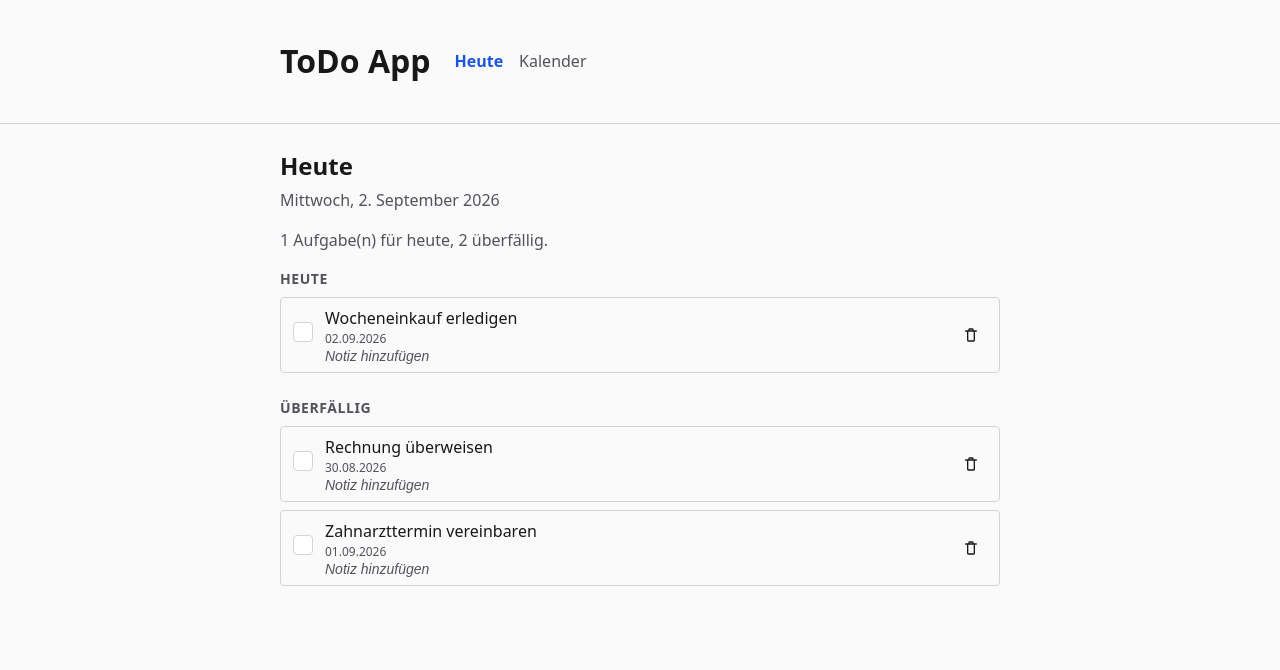
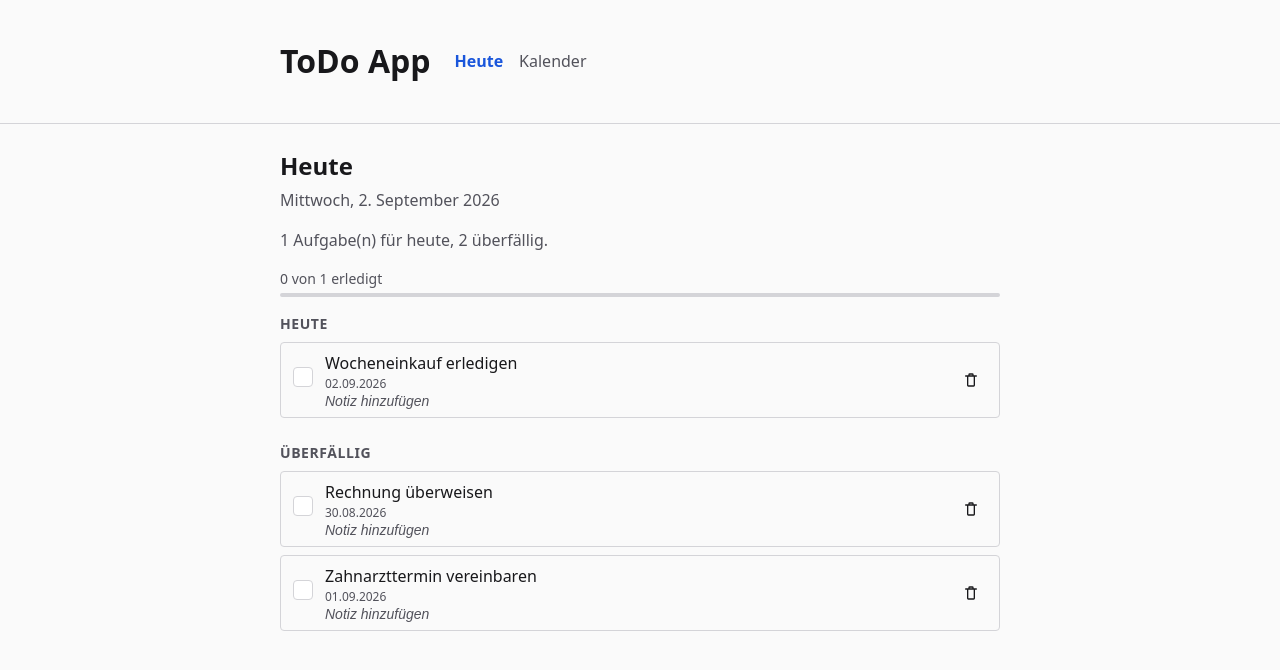
Before and after one commit to falkzilm/todo-app, an Angular app: page /heute in a window 1280 px wide. Shown: the top 670 px of the page. Built offline with nearby package versions, Linux system fonts and the light colour scheme.

Commit message:
feat(demoprojek-32): Git write operations (`add`/`commit`) are blocked by this run's permissi

```diff
--- a/src/app/core/services/task-store.service.ts
+++ b/src/app/core/services/task-store.service.ts
@@ -59,6 +59,18 @@ export class TaskStoreService {
       .filter((task) => !task.completed && task.dueDate !== null && task.dueDate < today)
       .sort((a, b) => (a.dueDate as string).localeCompare(b.dueDate as string));
   });
+
+  /** All tasks due today, regardless of completion state; used for the day's progress summary. */
+  private readonly allTodayTasks = computed(() => {
+    const today = this.currentDate();
+    return this.tasks().filter((task) => task.dueDate === today);
+  });
+
+  readonly todayTotalCount = computed(() => this.allTodayTasks().length);
+
+  readonly todayCompletedCount = computed(
+    () => this.allTodayTasks().filter((task) => task.completed).length,
+  );
 
   /** Latest tasks not yet written to storage; cleared once a write completes. */
   private pendingTasks: Task[] | null = null;
--- a/src/app/features/heute/heute-page/heute-page.component.html
+++ b/src/app/features/heute/heute-page/heute-page.component.html
@@ -2,6 +2,22 @@
 
 <section class="heute-page__summary" aria-label="Zusammenfassung">
   <p>{{ summaryText() }}</p>
+
+  @if (todayProgressText(); as progressText) {
+    <div class="heute-page__progress">
+      <p class="heute-page__progress-text">{{ progressText }}</p>
+      <div
+        class="heute-page__progress-track"
+        role="progressbar"
+        aria-valuemin="0"
+        aria-valuemax="100"
+        [attr.aria-valuenow]="todayProgressPercent()"
+        [attr.aria-valuetext]="progressText"
+      >
+        <div class="heute-page__progress-fill" [style.width.%]="todayProgressPercent()"></div>
+      </div>
+    </div>
+  }
 </section>
 
 <section class="heute-page__quick-add" aria-label="Schnellerfassung"></section>
--- a/src/app/features/heute/heute-page/heute-page.component.scss
+++ b/src/app/features/heute/heute-page/heute-page.component.scss
@@ -1,6 +1,29 @@
 .heute-page__summary {
   margin-bottom: var(--space-4);
   color: var(--color-text-muted);
+}
+
+.heute-page__progress {
+  margin-top: var(--space-2);
+}
+
+.heute-page__progress-text {
+  margin: 0 0 var(--space-1);
+  font-size: var(--font-size-sm);
+}
+
+.heute-page__progress-track {
+  height: var(--space-1);
+  border-radius: var(--radius-full);
+  background: var(--color-border);
+  overflow: hidden;
+}
+
+.heute-page__progress-fill {
+  height: 100%;
+  border-radius: var(--radius-full);
+  background: var(--color-accent);
+  transition: width var(--motion-duration-base) var(--motion-easing-standard);
 }
 
 .heute-page__empty-state {
--- a/src/app/features/heute/heute-page/heute-page.component.ts
+++ b/src/app/features/heute/heute-page/heute-page.component.ts
@@ -39,6 +39,20 @@ export class HeutePageComponent {
       : `${todayCount} Aufgabe(n) für heute, ${overdueCount} überfällig.`;
   });
 
+  private readonly todayTotalCount = this.taskStore.todayTotalCount;
+  private readonly todayCompletedCount = this.taskStore.todayCompletedCount;
+
+  /** `null` when there are no tasks due today, so the template can hide the indicator instead of showing a misleading "0 von 0". */
+  protected readonly todayProgressText = computed(() => {
+    const total = this.todayTotalCount();
+    return total === 0 ? null : `${this.todayCompletedCount()} von ${total} erledigt`;
+  });
+
+  protected readonly todayProgressPercent = computed(() => {
+    const total = this.todayTotalCount();
+    return total === 0 ? 0 : Math.round((this.todayCompletedCount() / total) * 100);
+  });
+
   protected toggleTask(id: string): void {
     this.taskStore.toggleCompleted(id);
   }
```
Also changed, not shown: 2 other files (tests, documents, lock files or other folders).
